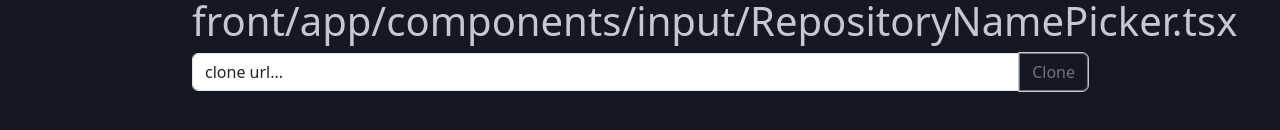
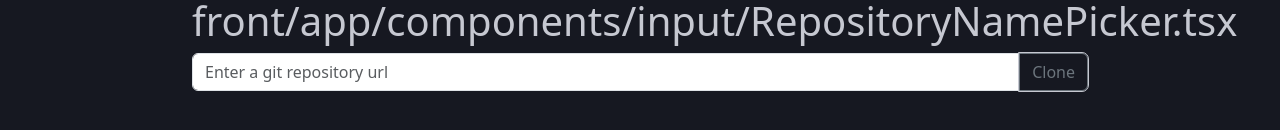
Before and after one commit to GitLogging/GitLogger-Docker, a Next.js app in the folder app-front/: page /testing/input_repo_list in a window 1280 px wide. Shown: the part 322-452 px from the top of the page. Built offline with nearby package versions, Linux system fonts and the light colour scheme.

Commit message:
clean: update form input to use a default value but remove the state

```diff
--- a/app-front/app/components/input/RepositoryUrlPicker.tsx
+++ b/app-front/app/components/input/RepositoryUrlPicker.tsx
@@ -1,4 +1,3 @@
-import { useState } from "react"
 import { defaultRepoUrlList } from "@/app/default-data/repository-urls"
 import { BuildInputOptionsFrom } from "@/app/components/input/InputObjectsFrom"
 import { CloneRepoButton } from "@/app/components/input/CloneRepoButton"
@@ -50,9 +49,6 @@ function buildForm() {
     const dataListId = `clone-repo-url-source-list`
     const inputElementId = `clone-repo-url-choice`
     const formId = `clone-repo-form`
-    const [cloneUrl, setCloneUrl] = useState(`https://github.com/sharkdp/fd.git`)
-
-
     const cloneButton = (
         <CloneRepoButton />
     )
@@ -68,11 +64,15 @@ function buildForm() {
         >
             <InputGroup className="mb-3">
                 <Form.Control
-                    placeholder="Git Repository URL"
+                    type="search"
+                    list={dataListId}
+                    id={inputElementId}
+                    name={inputElementId}
+                    placeholder="Enter a git repository url"
                     aria-label="Git Repository URL"
                     aria-describedby="git-repo-clone-button"
-                    value={'clone url...'}
-                    onChange={(e) => setCloneUrl(e.target.value)}
+                    required={false}
+                    defaultValue={true ? `` : `https://github.com/microsoft/vscode-powerquery`}
                 >
 
                 </Form.Control>
```
